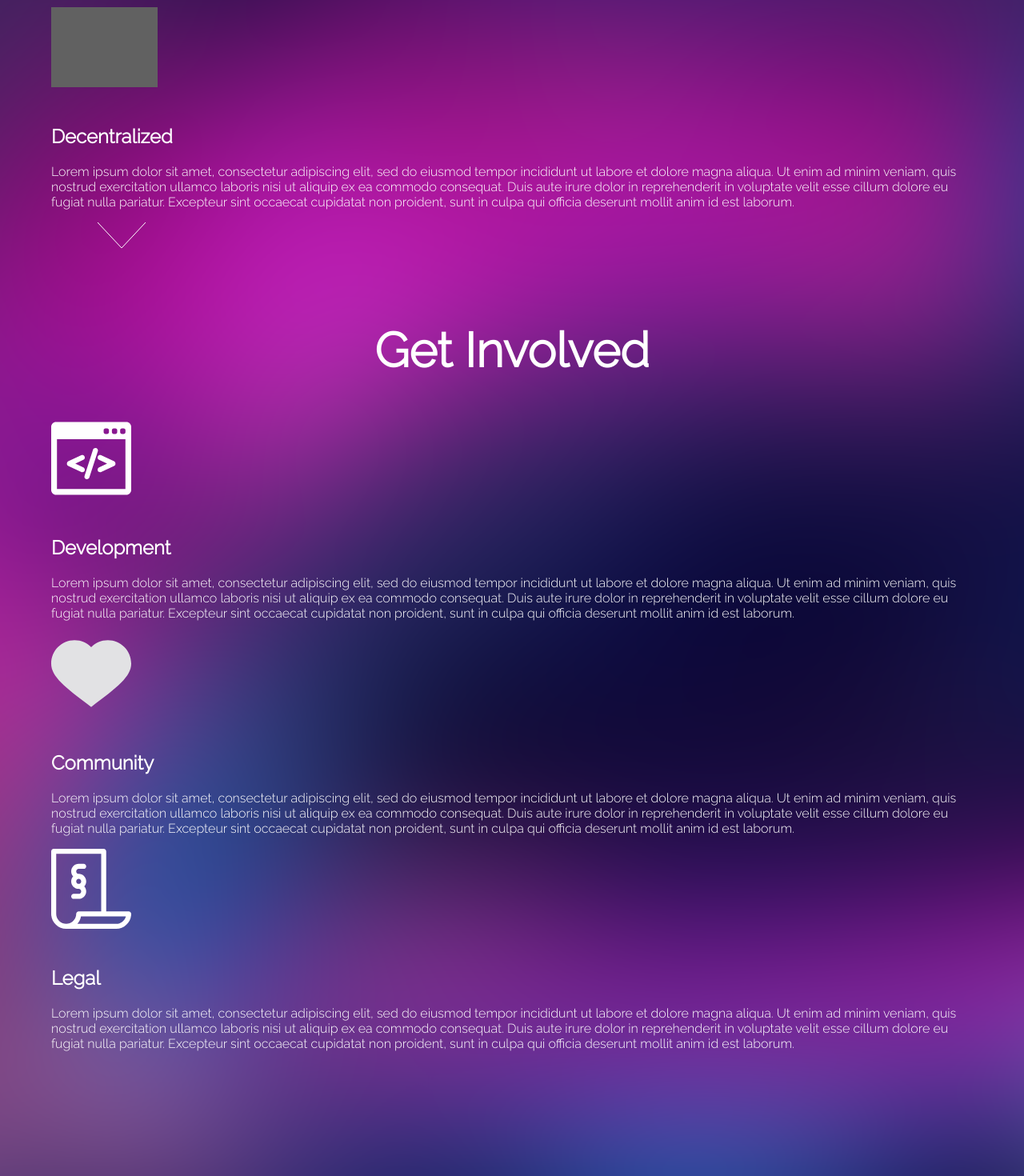
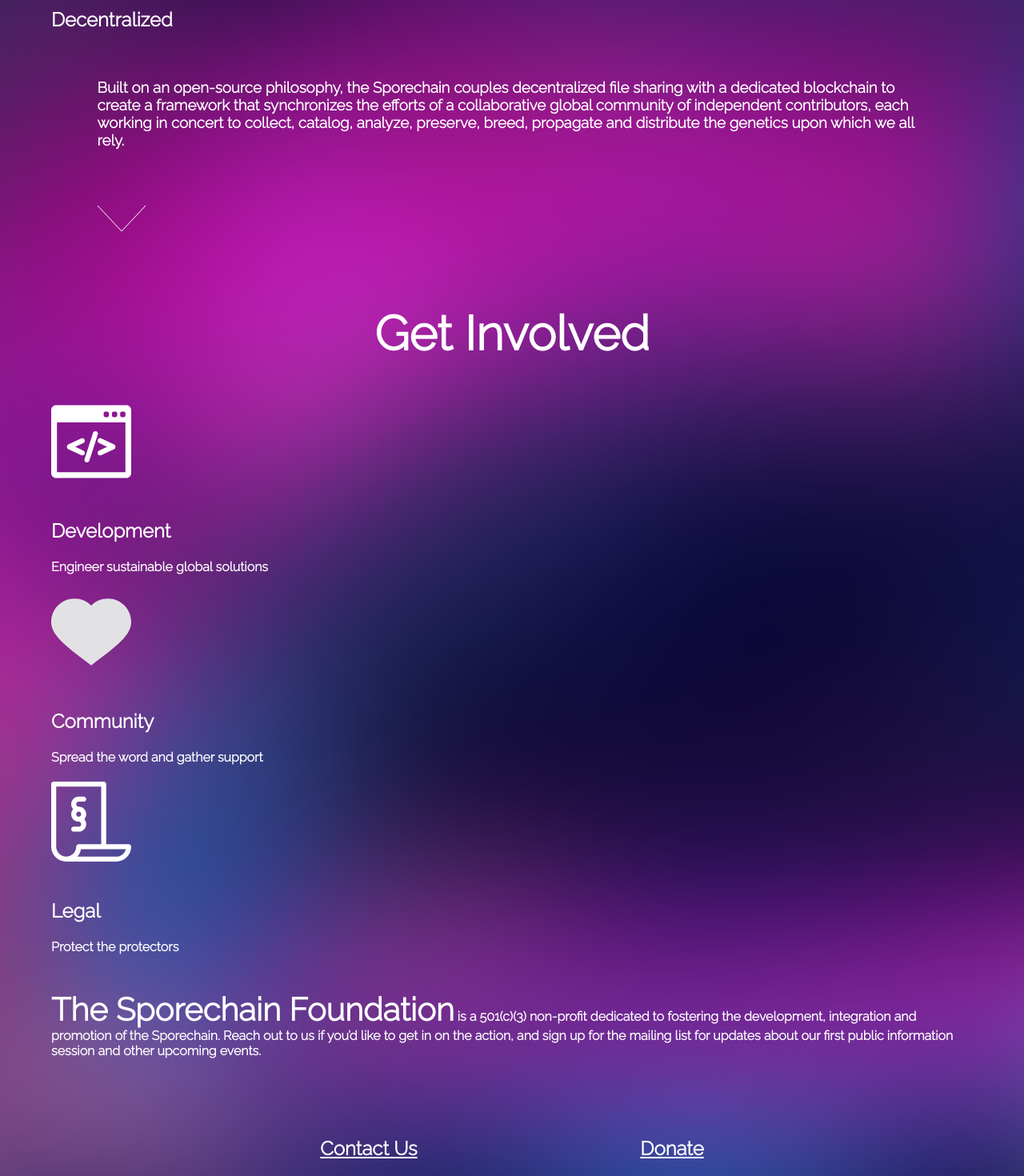
Before and after one commit to SporechainFoundation/sporechain.org, a Next.js app: page / in a window 1280 px wide. Shown: the part 1396-2866 px from the top of the page at 80% size. Before the commit the page ends 2726 px from the top, so only its background shows below. Built offline with nearby package versions, Linux system fonts and the light colour scheme; grey boxes are pictures that could not be loaded.

Commit message:
added content to card listings

```diff
--- a/components/home/CardListing/CardListing.module.css
+++ b/components/home/CardListing/CardListing.module.css
@@ -7,10 +7,26 @@
   font-size: 60px;
 }
 
+.para {
+  padding-top: 2%;
+  padding-bottom: 5%;
+}
+
+.button {
+  width: 25%;
+  height: 20%;
+  background-color: rgb(28,38,91);
+  border-color: rgb(28,38,91);
+}
+
 .icon {
   filter: invert(100%);
   height: 100px;
   margin-bottom: 2%;
+}
+
+.big {
+  font-size: 40px;
 }
 
 .flexContainer {
@@ -29,4 +45,8 @@
   .flexItem {
     flex: 100%;
   }
+
+  .para {
+    text-align: center;
+  }
 }
--- a/components/home/CardListing/CardListing.tsx
+++ b/components/home/CardListing/CardListing.tsx
@@ -11,23 +11,21 @@ function CardListing() {
           <div className={`${styles.flexItem} text-center`}>
             <img className={styles.icon} src="/icons/book.svg" />
             <h2>Open Source</h2>
-            <p>Lorem ipsum dolor sit amet, consectetur adipiscing elit, sed do eiusmod tempor incididunt ut labore et dolore magna aliqua. Ut enim ad minim veniam, quis nostrud exercitation ullamco laboris nisi ut aliquip ex ea commodo consequat. Duis aute irure dolor in reprehenderit in voluptate velit esse cillum dolore eu fugiat nulla pariatur. Excepteur sint occaecat cupidatat non proident, sunt in culpa qui officia deserunt mollit anim id est laborum.
-            </p>
+              {/* <p>Built on an open-source philosophy, the Sporechain couples decentralized file sharing with a dedicated blockchain to create a framework that synchronizes the efforts of a collaborative global community of independent contributors, each working in concert to collect, catalog, analyze, preserve, breed, propagate and distribute the genetics upon which we all rely.</p> */}
           </div>
           <div className={`${styles.flexItem} text-center`}>
             <img className={styles.icon} src="/icons/globe-svgrepo-com.svg" />
             <h2 >Unified</h2>
-            <p>Lorem ipsum dolor sit amet, consectetur adipiscing elit, sed do eiusmod tempor incididunt ut labore et dolore magna aliqua. Ut enim ad minim veniam, quis nostrud exercitation ullamco laboris nisi ut aliquip ex ea commodo consequat. Duis aute irure dolor in reprehenderit in voluptate velit esse cillum dolore eu fugiat nulla pariatur. Excepteur sint occaecat cupidatat non proident, sunt in culpa qui officia deserunt mollit anim id est laborum.
-            </p>
+            {/* <p>Lorem ipsum dolor sit amet, consectetur adipiscing elit, sed do eiusmod tempor incididunt ut labore et dolore magna aliqua. Ut enim ad minim veniam, quis nostrud exercitation ullamco laboris nisi ut aliquip ex ea commodo consequat. Duis aute irure dolor in reprehenderit in voluptate velit esse cillum dolore eu fugiat nulla pariatur. Excepteur sint occaecat cupidatat non proident, sunt in culpa qui officia deserunt mollit anim id est laborum. </p>*/}
           </div>
           <div className={`${styles.flexItem} text-center`}>
             {/* <h2 className={styles.icon}>🖧</h2> */}
             <img className={styles.icon} src="/icons/network-svgrepo-com.svg" />
             <h2>Decentralized </h2>
-            <p>Lorem ipsum dolor sit amet, consectetur adipiscing elit, sed do eiusmod tempor incididunt ut labore et dolore magna aliqua. Ut enim ad minim veniam, quis nostrud exercitation ullamco laboris nisi ut aliquip ex ea commodo consequat. Duis aute irure dolor in reprehenderit in voluptate velit esse cillum dolore eu fugiat nulla pariatur. Excepteur sint occaecat cupidatat non proident, sunt in culpa qui officia deserunt mollit anim id est laborum.
-            </p>
+            {/* <p>Lorem ipsum dolor sit amet, consectetur adipiscing elit, sed do eiusmod tempor incididunt ut labore et dolore magna aliqua. Ut enim ad minim veniam, quis nostrud exercitation ullamco laboris nisi ut aliquip ex ea commodo consequat. Duis aute irure dolor in reprehenderit in voluptate velit esse cillum dolore eu fugiat nulla pariatur. Excepteur sint occaecat cupidatat non proident, sunt in culpa qui officia deserunt mollit anim id est laborum. */}
           </div>
           <div className={`${styles.flexContainer} ${styles.main}`}>
+        <h3 className={`${styles.para} `}>Built on an open-source philosophy, the Sporechain couples decentralized file sharing with a dedicated blockchain to create a framework that synchronizes the efforts of a collaborative global community of independent contributors, each working in concert to collect, catalog, analyze, preserve, breed, propagate and distribute the genetics upon which we all rely.</h3>
             <div className={`${styles.flexItem} text-center`}>
               <a href='#section3'>
                 <svg className={homeStyles.arrows}>
--- a/components/home/GetInvolved/GetInvolved.module.css
+++ b/components/home/GetInvolved/GetInvolved.module.css
@@ -20,6 +20,18 @@
     outline: none;
 }
 
+
+.para {
+  padding-top: 2%;
+  padding-bottom: 5%;
+}
+
+.button {
+  width: 25%;
+    background-color: rgb(28,38,91);
+    border-color: rgb(28,38,91);
+}
+
 .flexContainer {
   display: flex;
   width: 100vw;
--- a/components/home/GetInvolved/GetInvolved.tsx
+++ b/components/home/GetInvolved/GetInvolved.tsx
@@ -1,6 +1,6 @@
 import React, { Component, useState } from "react";
 import styles from '../CardListing/CardListing.module.css'
-import { Card } from "react-bootstrap";
+import { Button } from "react-bootstrap";
 
 function GetInvolved() {
   return (
@@ -11,24 +11,27 @@ function GetInvolved() {
           <div className={`${styles.flexItem} text-center`}>
             <img className={styles.icon} src="/icons/programming-code-svgrepo-com.svg" />
             <h2>Development</h2>
-            <p>Lorem ipsum dolor sit amet, consectetur adipiscing elit, sed do eiusmod tempor incididunt ut labore et dolore magna aliqua. Ut enim ad minim veniam, quis nostrud exercitation ullamco laboris nisi ut aliquip ex ea commodo consequat. Duis aute irure dolor in reprehenderit in voluptate velit esse cillum dolore eu fugiat nulla pariatur. Excepteur sint occaecat cupidatat non proident, sunt in culpa qui officia deserunt mollit anim id est laborum.
-            </p>
+            <h4>Engineer sustainable global solutions</h4>
+            {/* <p>Lorem ipsum dolor sit amet, consectetur adipiscing elit, sed do eiusmod tempor incididunt ut labore et dolore magna aliqua. Ut enim ad minim veniam, quis nostrud exercitation ullamco laboris nisi ut aliquip ex ea commodo consequat. Duis aute irure dolor in reprehenderit in voluptate velit esse cillum dolore eu fugiat nulla pariatur. Excepteur sint occaecat cupidatat non proident, sunt in culpa qui officia deserunt mollit anim id est laborum.</p> */}
           </div>
           <div className={`${styles.flexItem} text-center`}>
             <img className={styles.icon} src="/icons/like-heart-svgrepo-com.svg" />
             <h2 >Community</h2>
-            <p>Lorem ipsum dolor sit amet, consectetur adipiscing elit, sed do eiusmod tempor incididunt ut labore et dolore magna aliqua. Ut enim ad minim veniam, quis nostrud exercitation ullamco laboris nisi ut aliquip ex ea commodo consequat. Duis aute irure dolor in reprehenderit in voluptate velit esse cillum dolore eu fugiat nulla pariatur. Excepteur sint occaecat cupidatat non proident, sunt in culpa qui officia deserunt mollit anim id est laborum.
-            </p>
+            <h4>Spread the word and gather support</h4>
+            {/* <p>Lorem ipsum dolor sit amet, consectetur adipiscing elit, sed do eiusmod tempor incididunt ut labore et dolore magna aliqua. Ut enim ad minim veniam, quis nostrud exercitation ullamco laboris nisi ut aliquip ex ea commodo consequat. Duis aute irure dolor in reprehenderit in voluptate velit esse cillum dolore eu fugiat nulla pariatur. Excepteur sint occaecat cupidatat non proident, sunt in culpa qui officia deserunt mollit anim id est laborum.</p> */}
           </div>
           <div className={`${styles.flexItem} text-center`}>
             <img className={styles.icon} src="/icons/law-svgrepo-com.svg" />
             <h2>Legal</h2>
-            <p>Lorem ipsum dolor sit amet, consectetur adipiscing elit, sed do eiusmod tempor incididunt ut labore et dolore magna aliqua. Ut enim ad minim veniam, quis nostrud exercitation ullamco laboris nisi ut aliquip ex ea commodo consequat. Duis aute irure dolor in reprehenderit in voluptate velit esse cillum dolore eu fugiat nulla pariatur. Excepteur sint occaecat cupidatat non proident, sunt in culpa qui officia deserunt mollit anim id est laborum.
-            </p>
+            <h4>Protect the protectors</h4>
+            {/* <p>Lorem ipsum dolor sit amet, consectetur adipiscing elit, sed do eiusmod tempor incididunt ut labore et dolore magna aliqua. Ut enim ad minim veniam, quis nostrud exercitation ullamco laboris nisi ut aliquip ex ea commodo consequat. Duis aute irure dolor in reprehenderit in voluptate velit esse cillum dolore eu fugiat nulla pariatur. Excepteur sint occaecat cupidatat non proident, sunt in culpa qui officia deserunt mollit anim id est laborum.</p> */}
           </div>
-          <div className="col-md-10 mx-auto col-lg-5">
-          </div>
+        <h4 className={`${styles.para}`}><span className={styles.big}>The Sporechain Foundation</span> is a 501(c)(3) non-profit dedicated to fostering the development, integration and promotion of the Sporechain. Reach out to us if you’d like to get in on the action, and sign up for the mailing list for updates about our first public information session and other upcoming events.</h4>
+      <div className={`${styles.flexContainer} ${styles.main}`}>
+        <a href=""><h2><u>Contact Us</u></h2></a>
+        <a href=""><h2><u>Donate</u></h2></a>
         </div>
+      </div>
       </div>
     </>
   )
```
